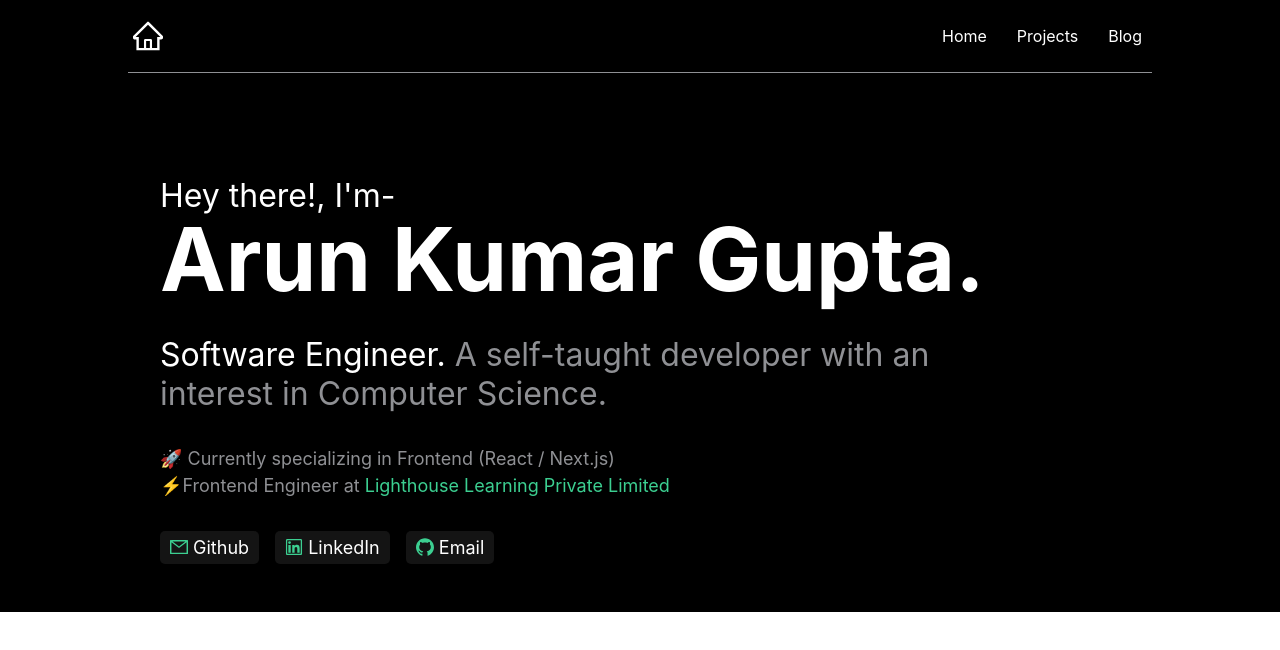
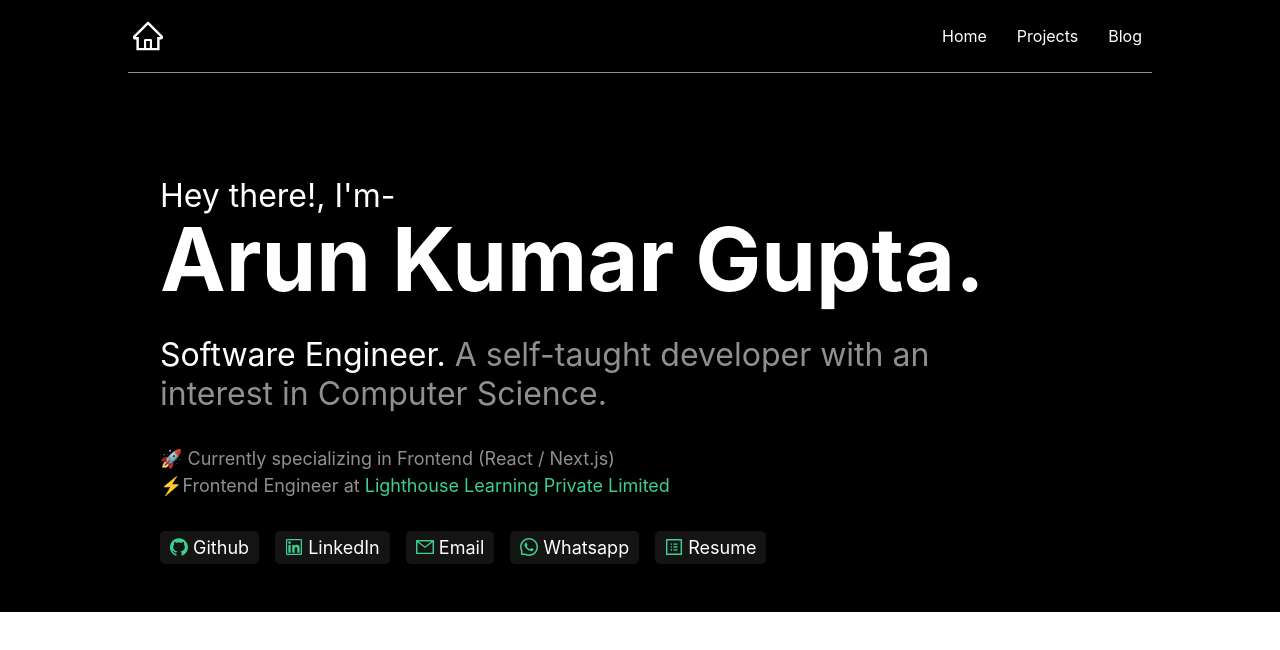
Before and after one commit to arungupta3810/My_Portfolio, a React (Create React App) app: page / in a window 1280 px wide. Shown: the top 650 px of the page. Built offline with nearby package versions, Linux system fonts and the light colour scheme.

Commit message:
details entered

```diff
--- a/public/index.html
+++ b/public/index.html
@@ -23,7 +23,7 @@
       work correctly both with client-side routing and a non-root public URL.
       Learn how to configure a non-root public URL by running `npm run build`.
     -->
-    <title>Arun's Portfolio Website</title>
+    <title>Arun Kumar Gupta - Software Engineer</title>
   </head>
   <body>
     <noscript>You need to enable JavaScript to run this app.</noscript>
--- a/src/Components/Details/index.jsx
+++ b/src/Components/Details/index.jsx
@@ -1,28 +1,41 @@
 import React from 'react'
 import './style.scss'
-import { MailOutlined, LinkedinOutlined, GithubOutlined } from '@ant-design/icons';
+import { MailOutlined, LinkedinOutlined, GithubOutlined, WhatsAppOutlined, ProfileOutlined } from '@ant-design/icons';
 import { themeDecider } from '../CommonHelper';
+import ResumeFile from '../../Assets/Resume/Arun_Kumar_Gupta.pdf'
 
 const Details = () => {
     const contactMedia = [
         {
             id: 1,
             name: 'Github',
-            url: '',
-            icon: <MailOutlined />
+            url: 'https://github.com/arungupta3810',
+            icon: <GithubOutlined />
         },
         {
             id: 2,
             name: 'LinkedIn',
-            url: '',
+            url: 'https://www.linkedin.com/in/arun-gupta-148872194/',
             icon: <LinkedinOutlined />
         },
         {
-            id: 1,
+            id: 3,
             name: 'Email',
-            url: '',
-            icon: <GithubOutlined />
-        }
+            url: 'https://mail.google.com/mail/u/0/?tab=rm&ogbl#inbox?compose=DmwnWrRmTpGwGrxrDjKZQmssdpSDTGcKxqVPBPPNxcppdVvmLkRfFkGDnLxWpxNhZMJDdWVZtZBB',
+            icon: <MailOutlined />
+        },
+        {
+            id: 4,
+            name: 'Whatsapp',
+            url: 'https://api.whatsapp.com/send/?phone=%2B918652864081&text&type=phone_number&app_absent=0',
+            icon: <WhatsAppOutlined />
+        },
+        {
+            id: 5,
+            name: 'Resume',
+            url: ResumeFile,
+            icon: <ProfileOutlined />
+        },
     ]
     return (
         <div className='details'>
@@ -32,12 +45,12 @@ const Details = () => {
                 interest in Computer Science.</span></p>
             <span>🚀 Currently specializing in Frontend (React / Next.js)</span>
             <br />
-            <span>⚡Frontend Engineer at <span>Lighthouse Learning Private Limited</span></span>
+            <span>⚡Frontend Engineer at <span onClick={()=>window.open("https://www.lighthouse-learning.com/")}>Lighthouse Learning Private Limited</span></span>
             <div className='contact-details'>
                 {contactMedia?.map((media) =>
-                    <div className={`contact-media ${themeDecider()}`}>
+                    <a href={media?.url} target='_blank'><div className={`contact-media ${themeDecider()}`}>
                         <span>{media?.icon}{' '}{media?.name}</span>
-                    </div>)}
+                    </div></a>)}
             </div>
         </div>
     )
--- a/src/Components/Details/style.scss
+++ b/src/Components/Details/style.scss
@@ -40,7 +40,8 @@
         display: flex;
         gap: 1rem;
         margin-top: 2rem;
-
+        a{
+            text-decoration: none;
         .contact-media {
             padding: 3px 10px;
             border-radius: 5px;
@@ -56,4 +57,5 @@
             }
         }
     }
+    }
 }
```
Also changed, not shown: 1 other file (tests, documents, lock files or other folders).
